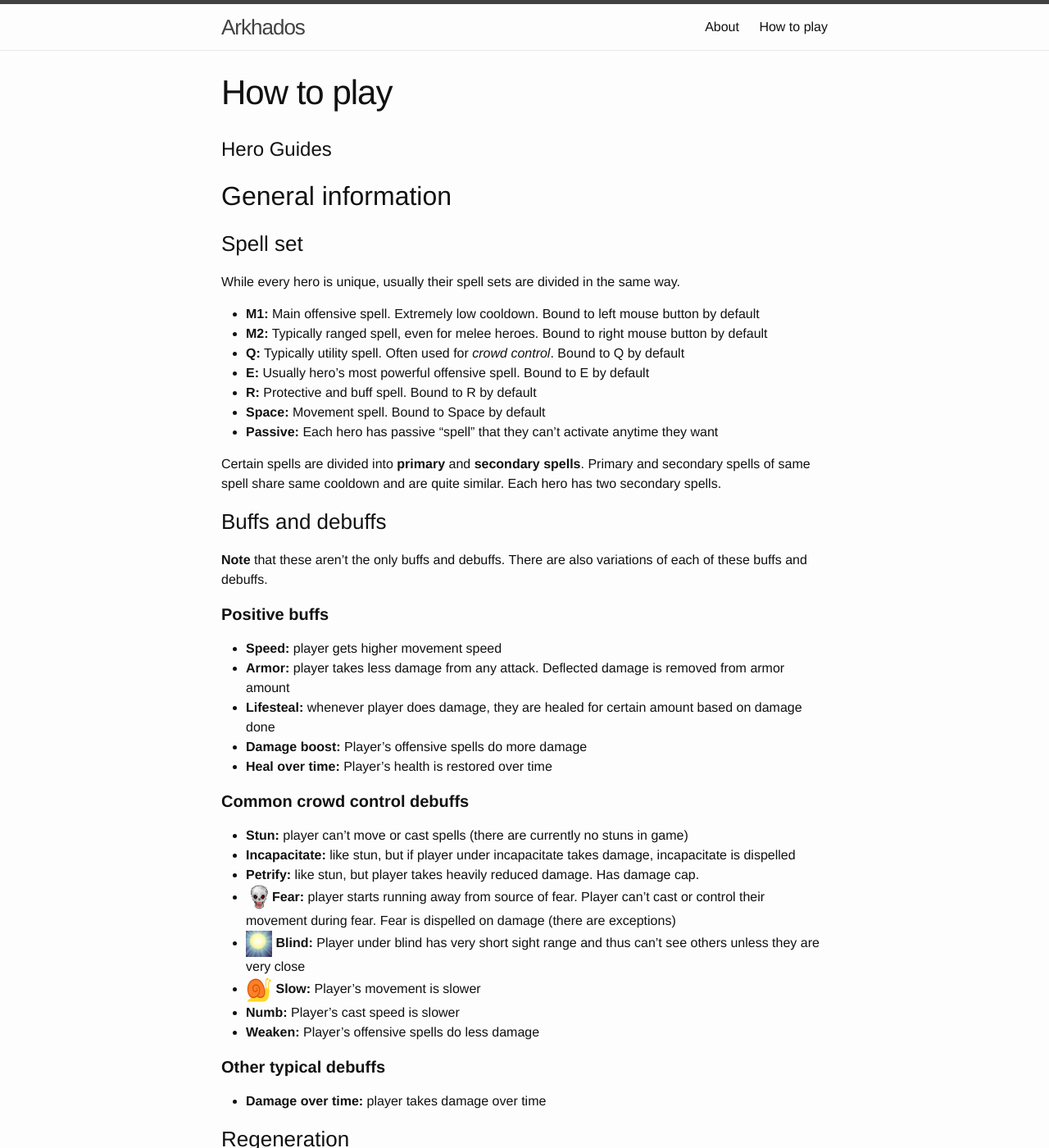
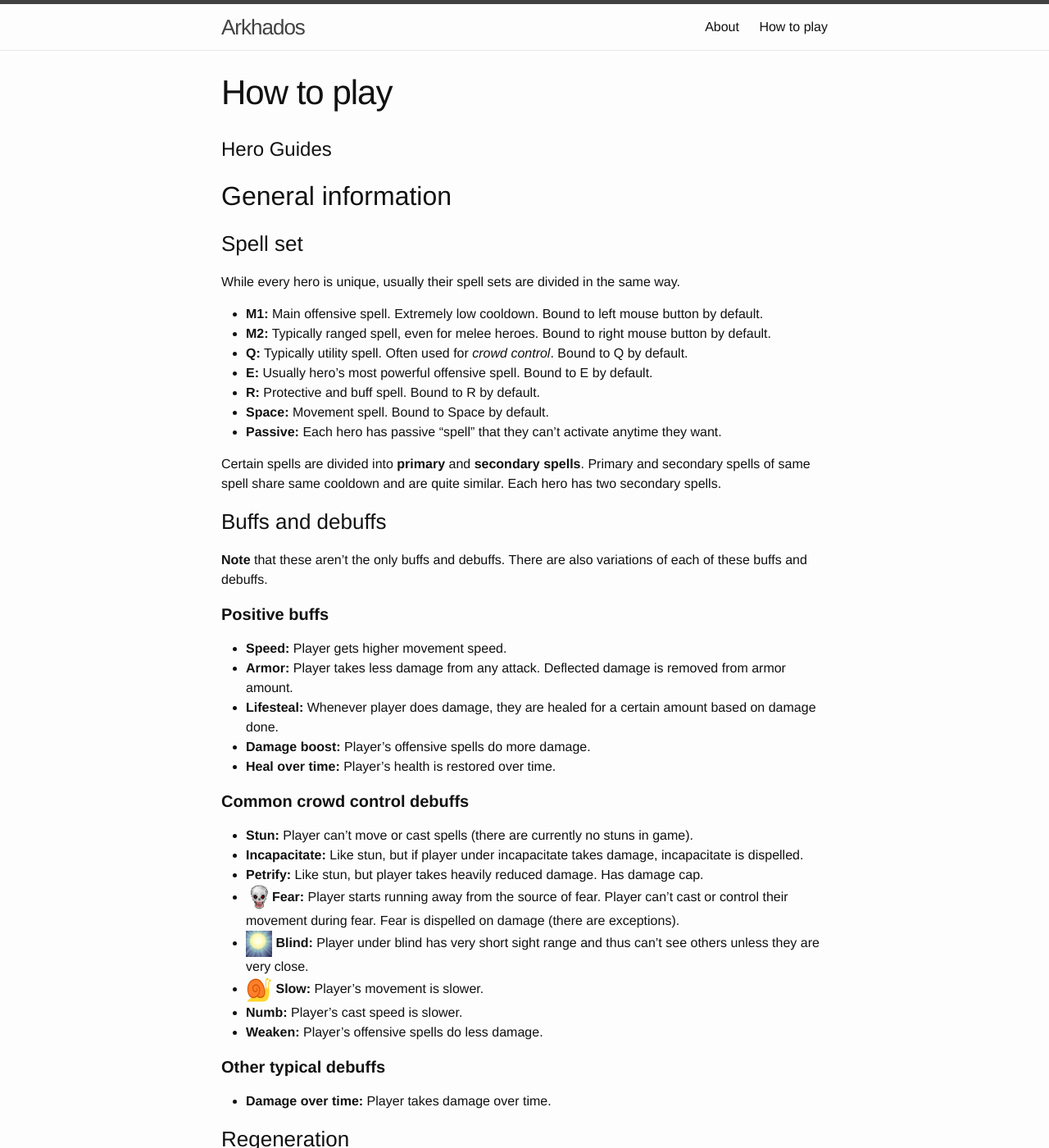
Before and after one commit to wlinna/Arkhados, a Jekyll site: the page built from guide/index.md, in a window 1280 px wide and 1400 px high. Shown: the whole window at 82% size. Built offline with Jekyll 4.4.1, drawn with Linux system fonts in a browser that asks for light colours; some of the changed text lies outside the part shown.

Commit message:
Improved wording

```diff
--- a/guide/index.md
+++ b/guide/index.md
@@ -12,13 +12,13 @@
 
 While every hero is unique, usually their spell sets are divided in the same way.
 
-- **M1:** Main offensive spell. Extremely low cooldown. Bound to left mouse button by default
-- **M2:** Typically ranged spell, even for melee heroes. Bound to right mouse button by default
-- **Q:** Typically utility spell. Often used for *crowd control*. Bound to Q by default
-- **E:** Usually hero's most powerful offensive spell. Bound to E by default
-- **R:** Protective and buff spell. Bound to R by default
-- **Space:** Movement spell. Bound to Space by default
-- **Passive:** Each hero has passive "spell" that they can't activate anytime they want
+- **M1:** Main offensive spell. Extremely low cooldown. Bound to left mouse button by default.
+- **M2:** Typically ranged spell, even for melee heroes. Bound to right mouse button by default.
+- **Q:** Typically utility spell. Often used for *crowd control*. Bound to Q by default.
+- **E:** Usually hero's most powerful offensive spell. Bound to E by default.
+- **R:** Protective and buff spell. Bound to R by default.
+- **Space:** Movement spell. Bound to Space by default.
+- **Passive:** Each hero has passive "spell" that they can't activate anytime they want.
 
 Certain spells are divided into **primary** and **secondary spells**. Primary and secondary spells of same spell share same cooldown and are quite similar. Each hero has two secondary spells.
 
@@ -27,25 +27,25 @@
 **Note** that these aren't the only buffs and debuffs. There are also variations of each of these buffs and debuffs.
 
 #### Positive buffs ####
-- **Speed:** player gets higher movement speed
-- **Armor:** player takes less damage from any attack. Deflected damage is removed from armor amount
-- **Lifesteal:** whenever player does damage, they are healed for certain amount based on damage done
-- **Damage boost:** Player's offensive spells do more damage
-- **Heal over time:** Player's health is restored over time
+- **Speed:** Player gets higher movement speed.
+- **Armor:** Player takes less damage from any attack. Deflected damage is removed from armor amount.
+- **Lifesteal:** Whenever player does damage, they are healed for a certain amount based on damage done.
+- **Damage boost:** Player's offensive spells do more damage.
+- **Heal over time:** Player's health is restored over time.
 
 #### Common crowd control debuffs ####
 
-- **Stun:** player can't move or cast spells (there are currently no stuns in game)
-- **Incapacitate:** like stun, but if player under incapacitate takes damage,  incapacitate is dispelled
-- **Petrify:** like stun, but player takes heavily reduced damage. Has damage cap.
-- <img class="spell-icon" src="Images/BuffIcons/skull.png" />**Fear:** player starts running away from source of fear. Player can't cast or control their movement during fear. Fear is dispelled on damage (there are exceptions)
-- <img class="spell-icon" src="Images/BuffIcons/Blind.png" /> **Blind:** Player under blind has very short sight range and thus can't see others unless they are very close
-- <img class="spell-icon" src="Images/BuffIcons/Slow.png" /> **Slow:** Player's movement is slower
-- **Numb:** Player's cast speed is slower
-- **Weaken:** Player's offensive spells do less damage
+- **Stun:** Player can't move or cast spells (there are currently no stuns in game).
+- **Incapacitate:** Like stun, but if player under incapacitate takes damage,  incapacitate is dispelled.
+- **Petrify:** Like stun, but player takes heavily reduced damage. Has damage cap.
+- <img class="spell-icon" src="Images/BuffIcons/skull.png" />**Fear:** Player starts running away from the source of fear. Player can't cast or control their movement during fear. Fear is dispelled on damage (there are exceptions).
+- <img class="spell-icon" src="Images/BuffIcons/Blind.png" /> **Blind:** Player under blind has very short sight range and thus can't see others unless they are very close.
+- <img class="spell-icon" src="Images/BuffIcons/Slow.png" /> **Slow:** Player's movement is slower.
+- **Numb:** Player's cast speed is slower.
+- **Weaken:** Player's offensive spells do less damage.
 
 #### Other typical debuffs ####
-- **Damage over time:** player takes damage over time
+- **Damage over time:** Player takes damage over time.
 
 
 ### Regeneration ###
@@ -61,8 +61,8 @@
   - Melee and tank heroes however often need Space to get close to their targets or to initiate.
 - Though M1 is usually your weakest offensive skill, it also has lowest cooldown.
 - Learn to predict your opponents' actions. Often failed prediction is better than not predicting at all.
-- Try to choose battle where you have an advantage! Even battles lead to loss of large amounts of health and your enemy might escape just before killing blow. Someone will "steal your kill" and you are left weak. Even if you get the kill, you will be next one to die.
-- Don't stand on fire!
+- Only fight battles where you have the advantage! Even battles lead to loss of large amounts of health and your enemy might escape just before killing blow. Someone will "steal your kill" and you are left weak. Even if you get the kill, you will be next one to die.
+- Don't stand in the fire!
 
 ## Ember Mage ##
 
@@ -117,7 +117,7 @@
 ### Tips ###
 - Ember Mage is fragile and has mediocre movement speed. Try to keep your distance.
 - R-primary <img class="spell-icon" src="Images/SpellIcons/purifying_flame.png" /> is your best defense against ranged characters but less useful against melee heroes.
-- When escaping from melee heroes and you have option to choose between R <img class="spell-icon" src="Images/SpellIcons/purifying_flame.png" /> and Space <img class="spell-icon" src="Images/SpellIcons/flame_walk.png" />, you might want to consider using R-secondary first since Space is more flexible
+- When escaping from melee heroes and you have option to choose between R <img class="spell-icon" src="Images/SpellIcons/purifying_flame.png" /> and Space <img class="spell-icon" src="Images/SpellIcons/flame_walk.png" />, you might want to consider using R-secondary first since Space is more flexible.
 - Try to land your M2 <img class="spell-icon" src="Images/SpellIcons/magma_bash.png" /> on enemy **after** you have hit them with couple *Fireballs first*<img class="spell-icon" src="Images/SpellIcons/fireball.png" />. *Brimstone*-stacks amplify M2's effect.
 - On the other hand, if melee hero reaches you before you've stacked Brimstone on them, don't waste time with Fireballs.
 - If you hit enemy with *Magma Bash*<img class="spell-icon" src="Images/SpellIcons/magma_bash.png" />, follow it up with perfect *Meteor*<img class="spell-icon" src="Images/SpellIcons/meteor.png" /> hit. If you really need to escape then don't, because Meteor will dispel *Incapacitate*.
@@ -169,7 +169,7 @@
 - If you are low on health, you can try following hit-and-run combo against single targets:
   - Steps:
      1. (Optional) Use either of your R spells <img class="spell-icon" src="Images/SpellIcons/survival_instinct.png" /> to boost your combo.
-     2. Use *Leap* <img class="spell-icon" src="Images/SpellIcons/leap.png" /> to get close to your enemy and *incapacitate* them
+     2. Use *Leap* <img class="spell-icon" src="Images/SpellIcons/leap.png" /> to get close to your enemy and *incapacitate* them.
      3. Use *Deep Wounds* <img class="spell-icon" src="Images/SpellIcons/deep_wounds.png" /> to apply *Bleed* debuff on them.
      4. Use *Feral Scream* <img class="spell-icon" src="Images/SpellIcons/feral_scream.png" /> to *Fear* your enemy. Bleed DOES NOT interrupt Fear.
      5. Just before Fear ends, throw *Damaging Dagger* <img class="spell-icon" src="Images/SpellIcons/damaging_dagger.png" /> on your target.
@@ -229,7 +229,7 @@
 - Hitting enemy with *Sealing Boulder* gives you best possible opportunity to punch *Spirit Stone* on them. For example, one of the deadliest single target combos of *Rock Golem* is following:
   1. Use *Earthquake* <img class="spell-icon" src="Images/SpellIcons/EarthQuake.png" /> to get close to your enemy and for initial damage.
   2. Quickly throw *Sealing Boulder* <img class="spell-icon" src="Images/SpellIcons/SealingBoulder.png" /> to *Petrify* (and it does some damage too).
-  3. Put *Spirit Stone* <img class="spell-icon" src="Images/SpellIcons/SpiritStone.png" /> between you and your enemy
+  3. Put *Spirit Stone* <img class="spell-icon" src="Images/SpellIcons/SpiritStone.png" /> between you and your enemy.
   4. Wait just a little bit and then punch <img class="spell-icon" src="Images/SpellIcons/StoneFist.png" /> the stone so that it hits enemy right after Petrify ends.
   5. Usually enemy escapes at this point but with some luck you might be able to toss  <img class="spell-icon" src="Images/SpellIcons/Toss.png" /> something on them or toss enemy somewhere for extra damage.
 
@@ -301,6 +301,6 @@
 - Try to use *Like a Pro* <img class="spell-icon" src="Images/SpellIcons/like_a_pro.png" /> whenever you fight. Ability to cast while moving allows you to dodge spells while staying offensive yourself. *Armor* greatly reduces damage whenever you are hit.
 - Rocket Launcher<img class="spell-icon" src="Images/SpellIcons/rocket_launcher.png" /> serves multiple purposes. Its *knockback* helps you keep distance to enemy and disrupts them. It has medium damage but also low cooldown.
 - Try to reserve at least one *Rocket* for *Rocket Jump* <img class="spell-icon" src="Images/SpellIcons/rocket_jump.jpeg" /> whenever you use *Rocket Launcher* <img class="spell-icon" src="Images/SpellIcons/rocket_launcher.png" />.
-- When you *Rocket Jump*, you can start casting spells even in mid-air. One useful offensive combo is to *Rocket Jump* <img class="spell-icon" src="Images/SpellIcons/rocket_jump.jpeg" /> next to enemy and start casting *Rocket Launcher* <img class="spell-icon" src="Images/SpellIcons/rocket_launcher.png" />before landing. If isn't prepared, you can often avoid taking damage yourself because of Rocket's *knockback*
+- When you *Rocket Jump*, you can start casting spells even in mid-air. One useful offensive combo is to *Rocket Jump* <img class="spell-icon" src="Images/SpellIcons/rocket_jump.jpeg" /> next to enemy and start casting *Rocket Launcher* <img class="spell-icon" src="Images/SpellIcons/rocket_launcher.png" />before landing. If isn't prepared, you can often avoid taking damage yourself because of Rocket's *knockback*.
 - When dealing with Ember Mage, save M2 for countering *Purifying Flame* <img class="spell-icon" src="Images/SpellIcons/purifying_flame.png" />. M2 is your only attack that isn't absorbed by Purifying Flame's shield.
 - *Blinding Ray's (M2 secondary)* has shorter casting time than *Railgun* <img class="spell-icon" src="Images/SpellIcons/railgun.png" /> and blinds enemies hit. If under pressure, prefer Blinding Ray.
```
